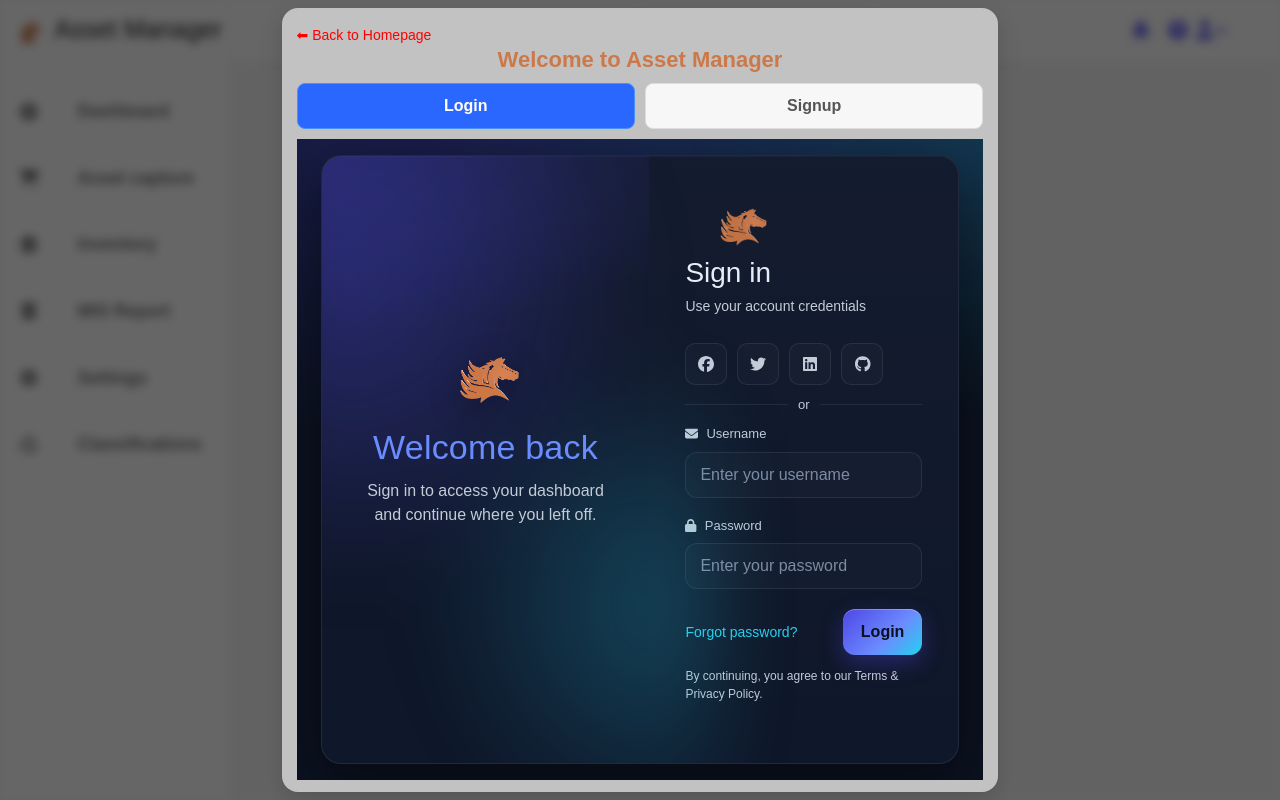
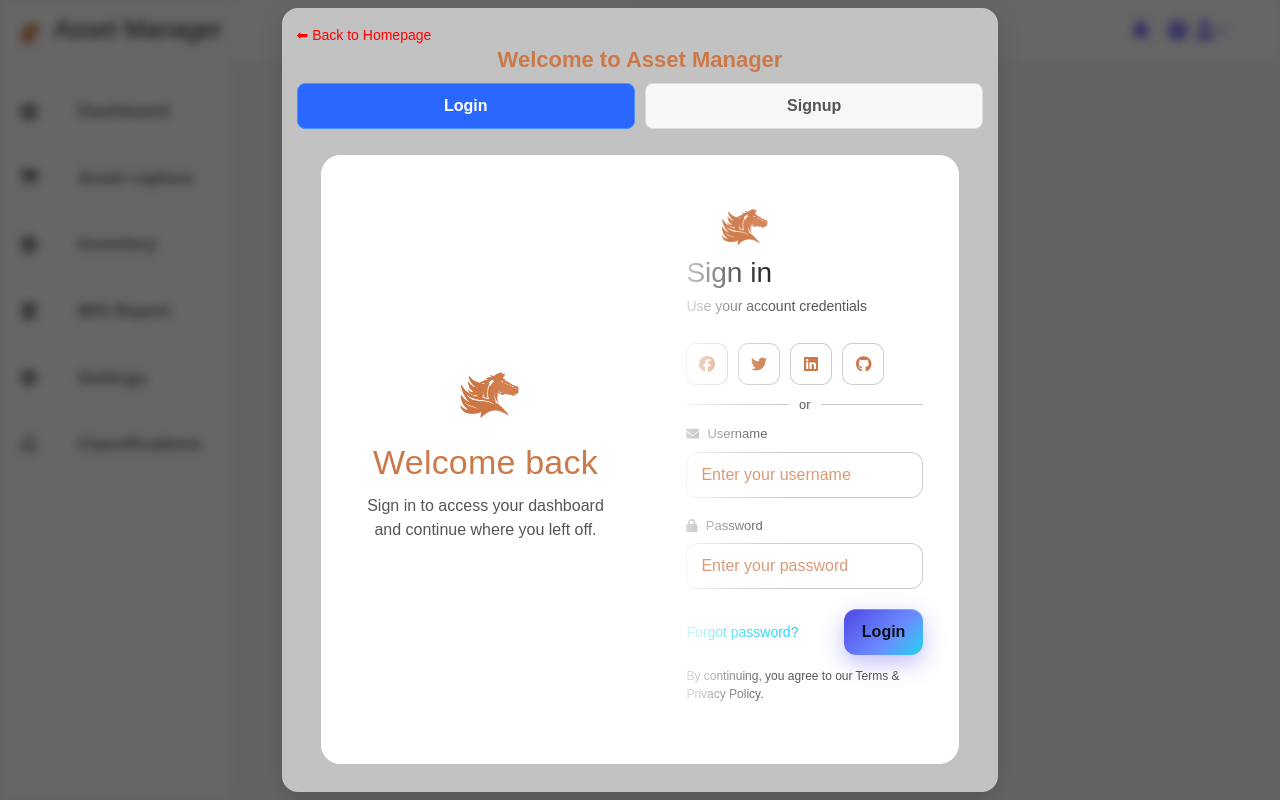
Before and after one commit to AnujNdas/Asset-manager-new, a React (Create React App) app in the folder frontend/: page /User/Login in a window 1280 px wide. Built offline with nearby package versions, Linux system fonts and the light colour scheme.

Commit message:
Update Login.css

```diff
--- a/frontend/src/Page_styles/Login.css
+++ b/frontend/src/Page_styles/Login.css
@@ -2,11 +2,11 @@
 :root{
   --bg: #0b1220;                 /* page background */
   --card: #0f172a;               /* card background */
-  --muted: #c3cbd7;              /* secondary text */
-  --text: #e6edf6;               /* primary text */
+  --muted: #555;              /* secondary text */
+  --text: #171717;               /* primary text */
   --brand: #4f46e5;              /* indigo */
   --brand-2: #22d3ee;            /* cyan accent */
-  --line: rgba(255,255,255,.08); /* subtle borders */
+  --line: rgba(0, 0, 0, 0.2); /* subtle borders */
   --ring: rgba(79,70,229,.45);   /* focus ring */
 }
 
@@ -19,37 +19,32 @@ body { background: var(--bg); font-family: Inter, system-ui, -apple-system, Sego
   padding: 0 24px;
   display: grid;
   place-items: center;
-  background:
-    radial-gradient(1200px 600px at 20% -10%, rgba(79,70,229,.25), transparent 60%),
-    radial-gradient(1000px 500px at 100% 0%, rgba(34,211,238,.18), transparent 55%),
-    var(--bg);
+  background: #c2c2c2;
 }
 
 .auth-card{
   width: 100%;
   height: 95%;
   max-width: 1000px;
-  background: var(--card);
-  border: 1px solid var(--line);
+  /* background: var(--card); */
+  /* border: 1px solid var(--line);  */
   border-radius: 20px;
   overflow: hidden;
   display: grid;
   grid-template-columns: 1.1fr 1fr; /* brand | form (desktop) */
-  box-shadow:
+  /* box-shadow:
     0 20px 60px rgba(0,0,0,.45),
-    inset 0 1px 0 rgba(255,255,255,.03);
+    inset 0 1px 0 rgba(255,255,255,.03); */
 }
 
 /* ========== Brand Panel ========== */
 .brand-panel{
   position: relative;
-  height: 95%;
+  height: 100%;
   padding: 0 40px;
   color: var(--text);
   isolation: isolate;
-  background:
-    radial-gradient(800px 300px at -10% 0%, rgba(79,70,229,.25), transparent 60%),
-    linear-gradient(180deg, rgba(255,255,255,.02), rgba(255,255,255,0) 80%);
+  background: #ffffff;
   display: flex;
   flex-direction: column;
   justify-content: center;
@@ -60,9 +55,7 @@ body { background: var(--bg); font-family: Inter, system-ui, -apple-system, Sego
 .brand-glow{
   position: absolute;
   inset: -20%;
-  background:
-    radial-gradient(500px 500px at 20% 30%, rgba(79,70,229,.35), transparent 60%),
-    radial-gradient(400px 400px at 90% 70%, rgba(34,211,238,.25), transparent 60%);
+  background:#ffffff;
   filter: blur(40px);
   z-index: -1;
   pointer-events: none;
@@ -72,7 +65,6 @@ body { background: var(--bg); font-family: Inter, system-ui, -apple-system, Sego
   width: 140px;
   height: auto;
   margin-bottom: 8px;
-  filter: drop-shadow(0 6px 16px rgba(0,0,0,.3));
 }
 
 .brand-panel h1{
@@ -80,7 +72,7 @@ body { background: var(--bg); font-family: Inter, system-ui, -apple-system, Sego
   line-height: 1.15;
   letter-spacing: .2px;
   margin: 6px 0 2px;
-  color: #6b8cff;
+  color: #cc794a;
 }
 
 .brand-sub{
@@ -92,7 +84,7 @@ body { background: var(--bg); font-family: Inter, system-ui, -apple-system, Sego
 
 /* ========== Form Panel ========== */
 .form-panel{
-  background: linear-gradient(180deg, rgba(255,255,255,.02), rgba(255,255,255,.0));
+  background: #ffffff;
   padding: 0 36px;
   display: grid;
   align-content: center;
@@ -138,14 +130,14 @@ body { background: var(--bg); font-family: Inter, system-ui, -apple-system, Sego
   border-radius: 10px;
   border: 1px solid var(--line);
   background: rgba(255,255,255,.02);
-  color: var(--muted);
+  color: #cc794a;
   transition: .18s ease;
   cursor: pointer;
 }
 .social-btn:hover{
   transform: translateY(-2px);
   color: var(--text);
-  border-color: rgba(255,255,255,.18);
+  border-color: rgba(36, 36, 36, 0.18);
   background: rgba(255,255,255,.04);
 }
 
@@ -187,10 +179,10 @@ body { background: var(--bg); font-family: Inter, system-ui, -apple-system, Sego
   outline: none;
   transition: border-color .15s ease, box-shadow .15s ease, background .15s ease;
 }
-.field input::placeholder{ color: #9fb0c9; opacity: .75; }
+.field input::placeholder{ color: #cc794a; opacity: .75; }
 .field input:focus{
-  border-color: rgba(255,255,255,.25);
-  box-shadow: 0 0 0 4px var(--ring);
+  border-color: #cc794a;
+  box-shadow: 0 0 0 1px #cc794a;
   background: rgba(255,255,255,.035);
 }
 
```
